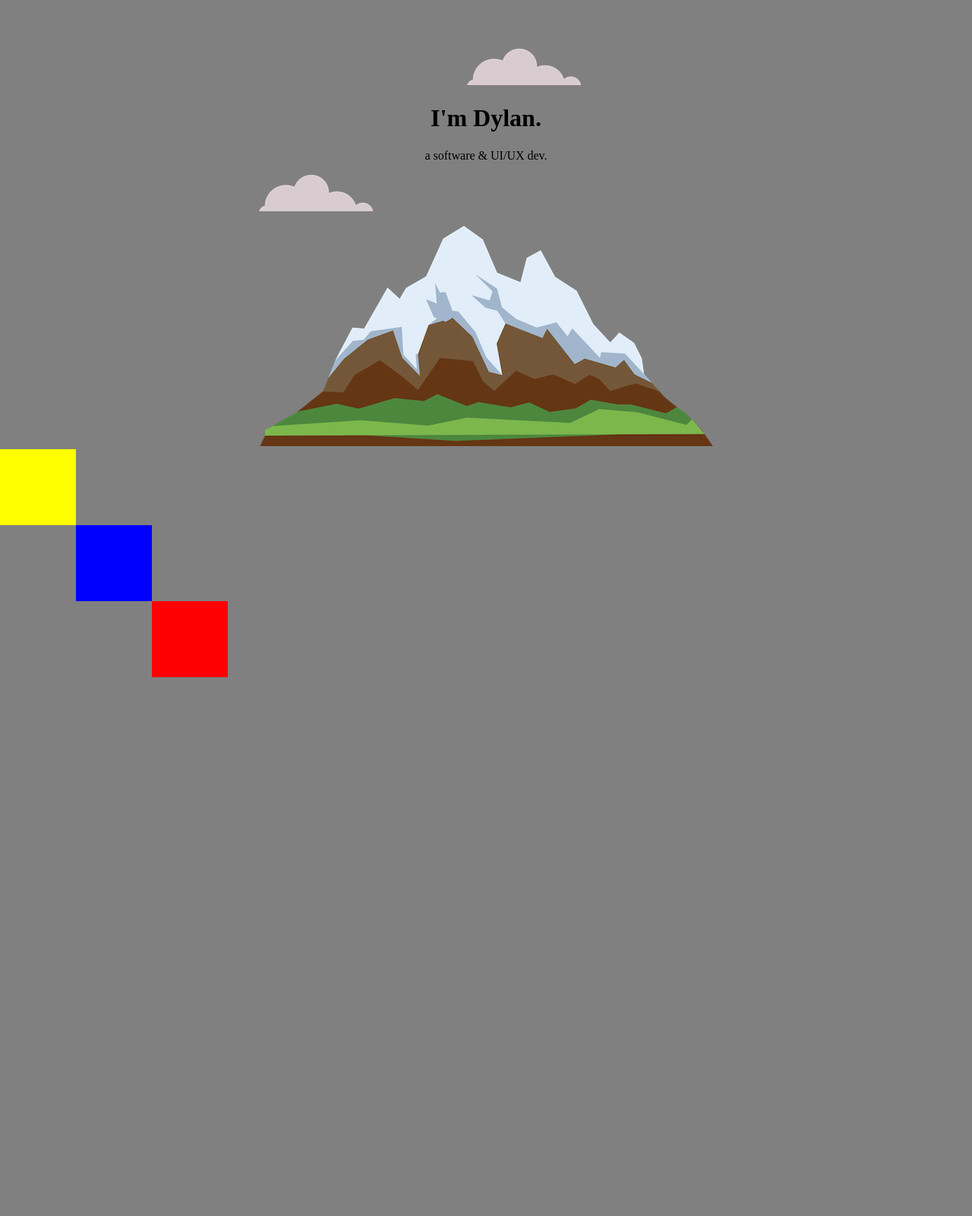
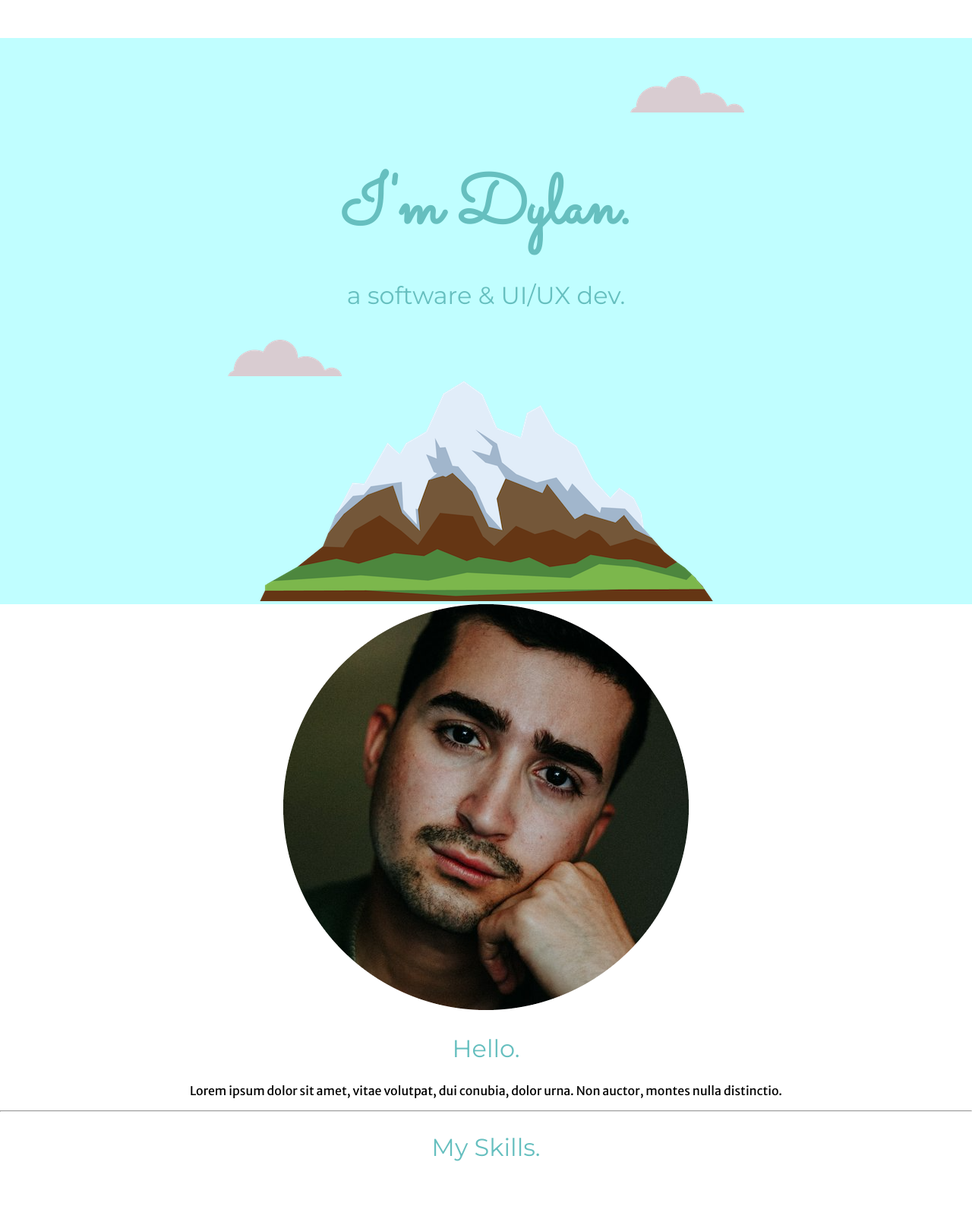
Before and after one commit to drluciano/cv-new, a plain HTML site: page index.html in a window 1280 px wide. Shown: the top 1600 px of the page at 76% size. Before the commit the page ends 891 px from the top, so only its background shows below. Drawn offline with Linux system fonts and the light colour scheme.

Commit message:
Periodic Save

```diff
--- a/index.html
+++ b/index.html
@@ -4,21 +4,71 @@
     <meta charset="UTF-8" />
     <meta http-equiv="X-UA-Compatible" content="IE=edge" />
     <meta name="viewport" content="width=device-width, initial-scale=1.0" />
+    <link rel="preconnect" href="https://fonts.googleapis.com" />
+    <link rel="preconnect" href="https://fonts.gstatic.com" crossorigin />
+    <link
+      href="https://fonts.googleapis.com/css2?family=Merriweather+Sans&family=Montserrat&family=Sacramento&display=swap"
+      rel="stylesheet"
+    />
     <link rel="stylesheet" href="styles/styles.css" />
     <title>Document</title>
   </head>
   <body>
     <div class="top-container">
-      <img class="top-cloud" src="img/cloud.png" alt="" />
-      <h1>I'm Dylan.</h1>
-      <p>a software & UI/UX dev.</p>
-      <img class="mid-cloud" src="img/cloud.png" alt="" />
-      <img class="mtn" src="img/mountain.png" alt="" />
+      <img class="top-cloud" src="img/cloud.png" alt="topcloud" />
+      <h1 class="t-1">I'm Dylan.</h1>
+      <h2 class="t-2">a software & UI/UX dev.</h2>
+      <img class="mid-cloud" src="img/cloud.png" alt="midcloud" />
+      <img class="mtn" src="img/mountain.png" alt="mountain" />
     </div>
-    <div class="mid-container"></div>
-    <div class="bot-container"></div>
-    <div class="red"></div>
-    <div class="blue"></div>
-    <div class="yellow"></div>
+    <div class="mid-container">
+      <div class="profile">
+        <img class="ppic" src="img/ppic.png" alt="dylanrivera" />
+        <h2>Hello.</h2>
+        <p>
+          Lorem ipsum dolor sit amet, vitae volutpat, dui conubia, dolor urna.
+          Non auctor, montes nulla distinctio.
+        </p>
+      </div>
+      <hr />
+      <div class="skills">
+        <h2>My Skills.</h2>
+        <div class="skill-row">
+          <img class="webdev-gif" src="img/html.gif" alt="" />
+          <h3>Software & Web Development</h3>
+          <p>
+            Lorem ipsum dolor sit amet, quis in duis, iaculis id felis.
+            Consectetuer vestibulum, nunc urna lectus, erat ligula. Hendrerit
+            nam, lectus ante, ut lorem eros.
+          </p>
+        </div>
+        <div class="skill-row">
+          <img class="graphic-gif" src="img/monitor.gif" alt="" />
+          <h3>Graphic Design</h3>
+          <p>
+            Lorem ipsum dolor sit amet, mauris sed consectetuer. Etiam et eu,
+            bibendum interdum, lacus quis mauris. Curabitur wisi, quisque vel
+            eu, rutrum nam.
+          </p>
+        </div>
+      </div>
+      <hr />
+      <div class="contact-me">
+        <h2>Get In Touch</h2>
+        <h3>Lorem ipsum dolor sit amet, non elit.</h3>
+        <p>
+          Lorem ipsum dolor sit amet, in quis, aenean amet. Phasellus sodales,
+          tellus donec dui, ornare erat.
+        </p>
+        <a class="btn" href="mailto:dylan.jlr@gmail.com">CONTACT ME</a>
+      </div>
+    </div>
+
+    <div class="bot-container">
+      <a class="footer-link" href="https://www.linkedin.com/">LinkedIn</a>
+      <a class="footer-link" href="https://twitter.com/">Twitter</a>
+      <a class="footer-link" href="https://www.appbrewery.co/">Website</a>
+      <p>© 2022 Dylan Rivera</p>
+    </div>
   </body>
 </html>
--- a/styles/styles.css
+++ b/styles/styles.css
@@ -1,40 +1,52 @@
-.top-cloud{
-    margin-top: 5%;
-    margin-left: 100px;
-    position: relative;
+.top-container {
+  background-color: rgb(192, 254, 255);
+  margin-top: 50px;
+  padding-top: 100px;
+  position: relative;
 }
-.mid-cloud{
-    position: absolute;
+.t-2 {
 }
 
-
-.red {
-  height: 100px;
-  width: 100px;
-  background-color: red;
+.top-cloud {
   position: absolute;
-  margin-top: 200px;
-  margin-left: 200px;
+  right: 300px;
+  top: 50px;
 }
-.blue {
-  height: 100px;
-  width: 100px;
-  background-color: blue;
+.mid-cloud {
   position: absolute;
-  margin-top: 100px;
-  margin-left: 100px;
+  left: 300px;
+  bottom: 300px;
 }
-.yellow {
-  height: 100px;
-  width: 100px;
-  background-color: yellow;
-  position: absolute;
+.mtn {
 }
 
+.ppic {
+}
 
+body {
+  margin: 0;
+  text-align: center;
+  font-family: "Merriweather Sans", sans-serif;
+}
 
-body{
-    background-color: grey;
-    margin: 0;
-    text-align: center;
+h1 {
+  font-family: "Sacramento", cursive;
+  color: #66BFBF;
+  font-size: 5.625rem;
+  margin-bottom: 20px;
 }
+
+h2 {
+  font-family: "Montserrat", sans-serif;
+  font-size: 2rem;
+  color: #66BFBF;
+  font-weight: normal;
+}
+
+h3 {
+  font-family: "Montserrat", sans-serif;
+  color: #11999E;
+}
+a{
+  color: #11999E;
+}
```
Also changed, not shown: img/angela.png (deleted), img/browser.gif (added), img/html.gif (added), img/monitor.gif (added), img/ppic.png (added), 1 other file.
